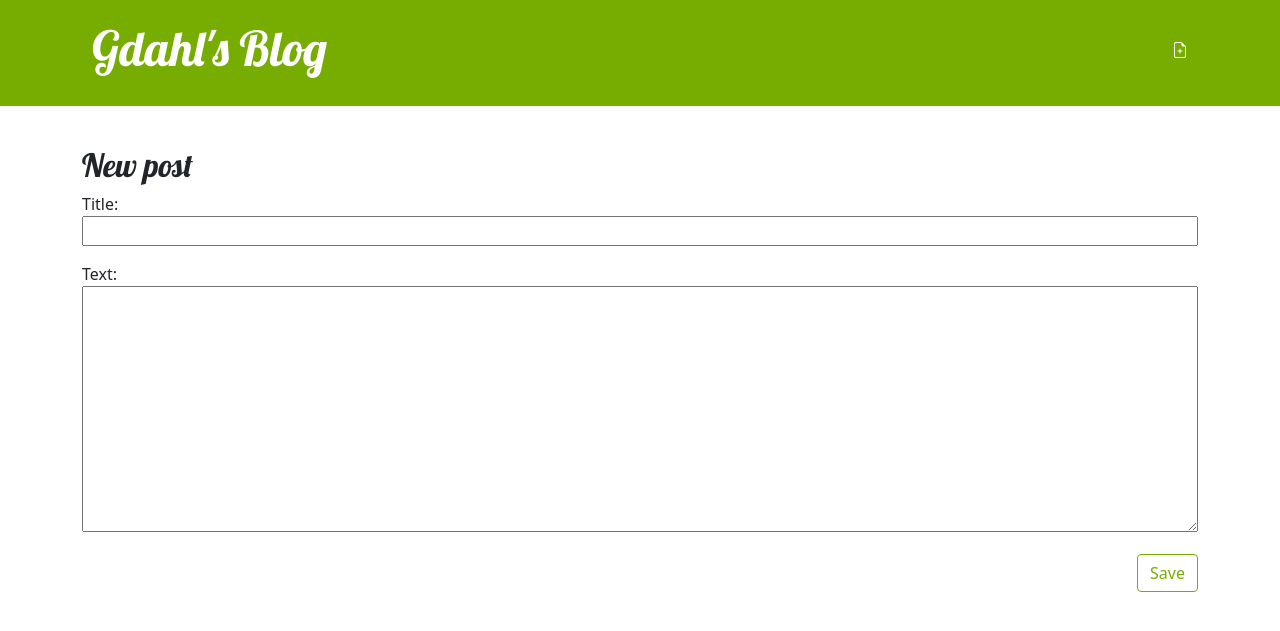
After one commit to gdahl-ivy/my-first-blog, a Django app: page /post/new/ in a window 1280 px wide. The commit adds this page. Shown: the top 631 px of the page. Run offline with Django 3.2, Linux system fonts and the light colour scheme.

Commit message:
implemented creating more posts

```diff
--- /dev/null
+++ b/blog/forms.py
@@ -0,0 +1,9 @@
+from django import forms
+
+from .models import Post
+
+class PostForm(forms.ModelForm):
+
+    class Meta:
+        model = Post
+        fields = ('title', 'text',)
--- a/blog/templates/blog/base.html
+++ b/blog/templates/blog/base.html
@@ -9,15 +9,18 @@
     </head>
     <body>
         <header class="page-header">
-          <div class="container">
-              <h1><a href="/">Gdahl's Blog</a></h1>
-          </div>
+            <div class="container">
+                <a href="{% url 'post_new' %}" class="top-menu">
+                    {% include './icons/file-earmark-plus.svg' %}
+                </a>
+                <h1><a href="/">Gdahl's Blog</a></h1>
+            </div>
         </header>
         <main class="container">
             <div class="row">
                 <div class="col">
-                {% block content %}
-                {% endblock %}
+                    {% block content %}
+                    {% endblock %}
                 </div>
             </div>
         </main>
--- /dev/null
+++ b/blog/templates/blog/post_edit.html
@@ -0,0 +1,9 @@
+{% extends 'blog/base.html' %}
+
+{% block content %}
+    <h2>New post</h2>
+    <form method="POST" class="post-form">{% csrf_token %}
+        {{ form.as_p }}
+        <button type="submit" class="save btn btn-secondary">Save</button>
+    </form>
+{% endblock %}
--- a/blog/urls.py
+++ b/blog/urls.py
@@ -4,4 +4,5 @@ from . import views
 urlpatterns = [
     path('', views.post_list, name='post_list'),
     path('post/<int:pk>/', views.post_detail, name='post_detail'),
+    path('post/new/', views.post_new, name='post_new'),
 ]
--- a/blog/views.py
+++ b/blog/views.py
@@ -1,6 +1,7 @@
-from django.shortcuts import render, get_object_or_404
+from django.shortcuts import render, get_object_or_404, redirect
 from django.utils import timezone
 from .models import Post
+from .forms import PostForm
 
 def post_list(request):
     posts = Post.objects.filter(published_date__lte=timezone.now()).order_by('published_date')
@@ -9,3 +10,16 @@ def post_list(request):
 def post_detail(request, pk):
     post = get_object_or_404(Post, pk=pk)
     return render(request, 'blog/post_detail.html', {'post': post})
+
+def post_new(request):
+    if request.method == "POST":
+        form = PostForm(request.POST)
+        if form.is_valid():
+            post = form.save(commit=False)
+            post.author = request.user
+            post.published_date = timezone.now()
+            post.save()
+            return redirect('post_detail', pk=post.pk)
+    else:
+        form = PostForm()
+        return render(request, 'blog/post_edit.html', {'form': form})
```
Also changed, not shown: blog/templates/blog/icons/file-earmark-plus.svg (added), blog/templates/blog/icons/pencil-fill.svg (added).
